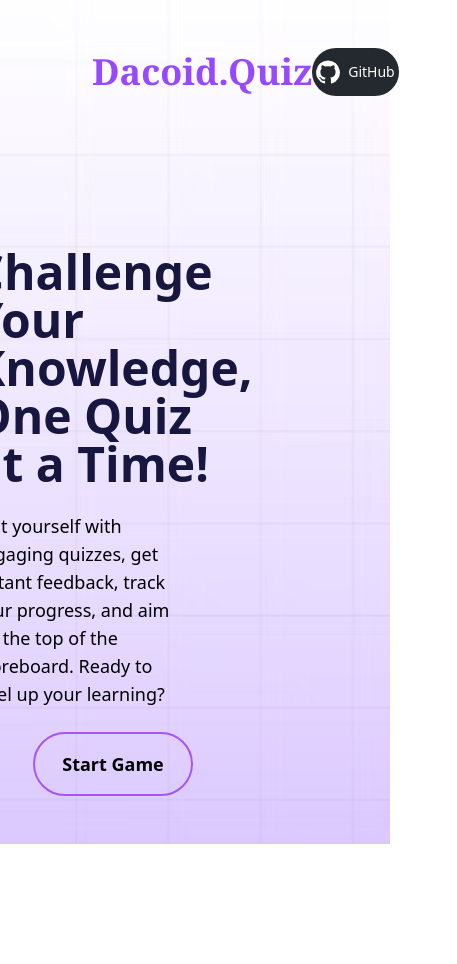
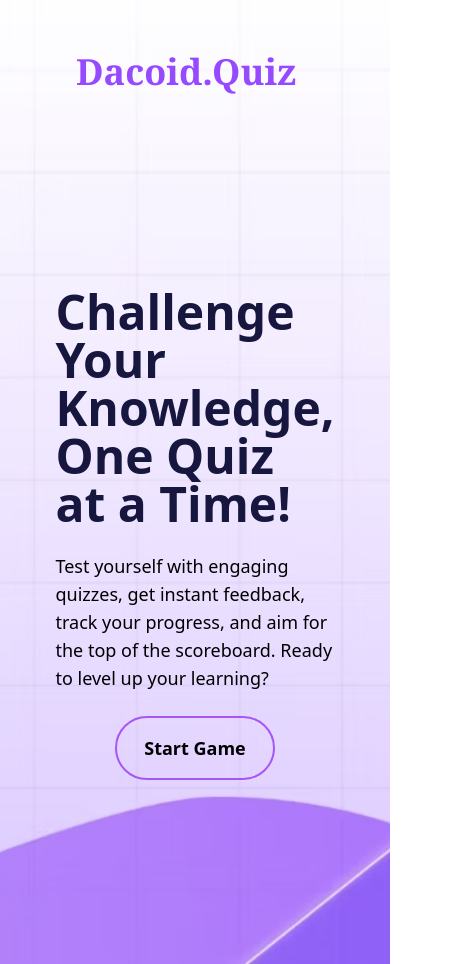
Before and after one commit to sumitkrjha/Dacoid.Quiz, a React (Vite) app: page / in a window 390 px wide. Shown: the whole page, 457 px wide, since content can reach past the window. Before the commit the page ends 876 px from the top, so only its background shows below. Built offline with nearby package versions, Linux system fonts and the light colour scheme.

Commit message:
Made the app responsive

```diff
--- a/src/App.css
+++ b/src/App.css
@@ -0,0 +1,6 @@
+body {
+  background-image: url("./assets/bg.avif");
+  background-position: center;
+  background-size: cover;
+  background-repeat: no-repeat;
+}
--- a/src/App.jsx
+++ b/src/App.jsx
@@ -1,6 +1,7 @@
 import React from "react";
 import Quiz from "./pages/Quiz";
 import Landing from "./pages/Landing";
+import "./App.css";
 import { BrowserRouter, Route, Routes } from "react-router-dom";
 const App = () => {
   return (
--- a/src/component/HeroComponent.jsx
+++ b/src/component/HeroComponent.jsx
@@ -6,16 +6,16 @@ const HeroComponent = () => {
     <>
       <div
         id="heroContainer"
-        className="h-auto w-full mt-14 px-20 py-10 flex items-center justify-center gap-3 "
+        className="h-auto w-full mt-14 lg:px-20 py-10 flex flex-col lg:flex-row items-center justify-center gap-3 "
       >
         <div
           id="heroText"
-          className="h-full p-10 flex flex-col items-center justify-center "
+          className="h-full pt-20 lg:p-10 flex flex-col items-center justify-center "
         >
           <h1 id="mainText" className="text-5xl font-bold text-[#16163F]">
             Challenge Your Knowledge, One Quiz at a Time!
           </h1>
-          <h3 id="subText" className="text-lg mt-6 mb-6 pr-20">
+          <h3 id="subText" className="text-lg mt-6 mb-6 lg:pr-20">
             Test yourself with engaging quizzes, get instant feedback, track
             your progress, and aim for the top of the scoreboard. Ready to level
             up your learning?{" "}
@@ -27,7 +27,11 @@ const HeroComponent = () => {
           </Link>
         </div>
         <div id="heroImage" className="h-full p-10 pr-28">
-          <img src={heroImage} alt="hero" className="scale-150" />
+          <img
+            src={heroImage}
+            alt="hero"
+            className="hidden lg:block lg:scale-150"
+          />
         </div>
       </div>
     </>
--- a/src/component/LandingHeader.jsx
+++ b/src/component/LandingHeader.jsx
@@ -5,18 +5,20 @@ const LandingHeader = () => {
     <>
       <div
         id="header"
-        className="h-20 w-full py-3 px-4 flex items-center justify-between"
+        className="h-20 w-full py-3 lg:px-4 flex items-center justify-between"
       >
         <h1 id="title" className="text-[#9749FF] font-bold text-4xl font-serif">
           Dacoid.Quiz
         </h1>
+        <a href="https://github.com/sumitkrjha/Dacoid.Quiz" target="_blank">
           <button
             id="githubLink"
-          class="bg-[#24292F] hover:bg-[#1a1c20] font-medium rounded-full text-sm h-12 w-32 p-4 gap-2 flex items-center justify-center cursor-pointer hover:shadow-lg hover:shadow-[#1a1c20]"
+            class="bg-[#24292F] hover:bg-[#1a1c20] font-medium rounded-full text-sm h-12 w-32 p-4 gap-2 hidden md:flex items-center justify-center cursor-pointer hover:shadow-lg hover:shadow-[#1a1c20]"
           >
             <img src={github} alt="github logo" class="h-6 w-6" />
             <span class="text-white">GitHub</span>
           </button>
+        </a>
       </div>
     </>
   );
--- a/src/pages/Landing.jsx
+++ b/src/pages/Landing.jsx
@@ -4,10 +4,7 @@ import HeroComponent from "../component/HeroComponent";
 const Landing = () => {
   return (
     <>
-      <div
-        id="landingWrapper"
-        className="h-screen w-full px-16 pt-5 pb-10 bg-[url('src/assets/bg.avif')]"
-      >
+      <div id="landingWrapper" className="h-full w-full px-16 pt-5 pb-10 ">
         <div id="landingContainer" className="h-full w-full p-3">
           <LandingHeader />
           <HeroComponent />
--- a/src/pages/Quiz.jsx
+++ b/src/pages/Quiz.jsx
@@ -90,7 +90,7 @@ function Quiz() {
   };
 
   return (
-    <div className="min-h-screen flex flex-col items-center justify-center bg-gray-100 p-4">
+    <div className="min-h-screen flex flex-col items-center justify-center  p-4">
       {!showScore ? (
         <Card>
           <CardContent>
```
Lines whose indentation alone changed are shown as unchanged.
